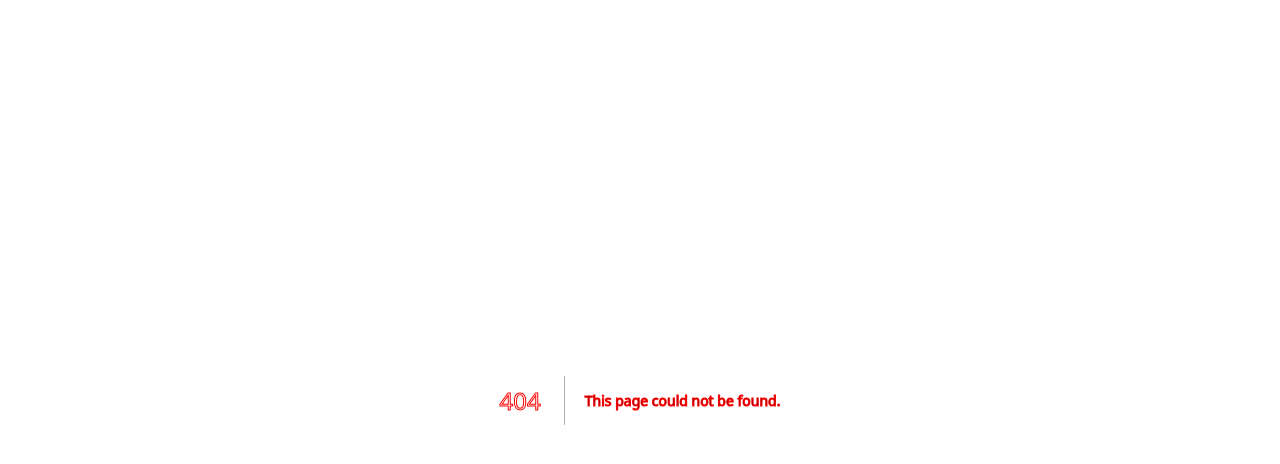
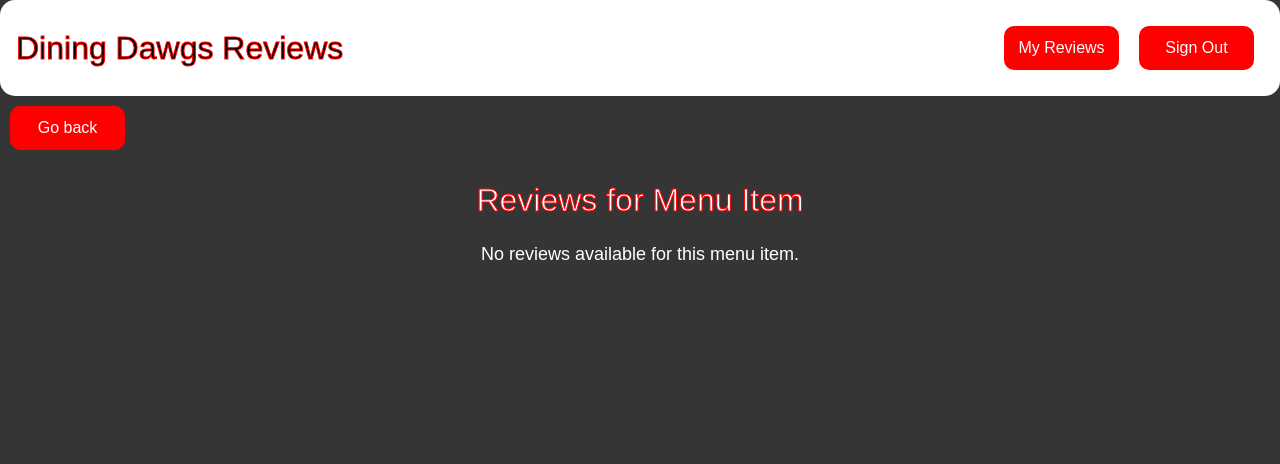
Before and after one commit to RTN4596/DiningDawgs, a Next.js app in the folder diningdawgsproject/: page /view-reviews in a window 1280 px wide. Before the commit this address had no page. Shown: the top 464 px of the page. Built offline with nearby package versions, Linux system fonts and the light colour scheme.

Commit message:
fixed package.json and made the view-review page along with some card changes

```diff
--- a/diningdawgsproject/src/app/components/Card.tsx
+++ b/diningdawgsproject/src/app/components/Card.tsx
@@ -1,7 +1,7 @@
 import React from 'react';
 import styles from "./Card.module.css";
 import MenuItemButton from './MenuItemButton';
-import style from './Button.module.css';
+import ViewReviewsButton from './ViewReviewsButton';
 
 interface CardProps {
     title: string;
@@ -15,9 +15,9 @@ const Card: React.FC<CardProps> = ({title, image}) => {
         <div className={styles.Card}>
             <h3 className="card-title">{title}</h3>
             <img src={image} alt="" className="card-image" style={{ width: '200px', height: '200px' }} />
-        <div className='flex flex-col'>
+        <div className='flex flex-col space-y-12'>
             <MenuItemButton />
-            <button>View Reviews</button>
+            <ViewReviewsButton menuItem={title}/>
         </div>
         </div>
         </div>
--- /dev/null
+++ b/diningdawgsproject/src/app/components/ViewReviewsButton.tsx
@@ -0,0 +1,27 @@
+import React from 'react';
+import { useRouter } from 'next/navigation';
+import styles from './button.module.css';
+import { useSearchParams } from 'next/navigation';
+
+interface MenuItemButtonProps {
+    menuItem: string;
+}
+
+export default function ViewReviewsButton({ menuItem }: MenuItemButtonProps) {
+    const router = useRouter();
+    const searchParams = useSearchParams();
+    const diningHall = searchParams.get("diningHall") || "default";
+
+    const handleClick = () => {
+        console.log(diningHall);
+        console.log('/view-reviews');
+
+        router.push('/view-reviews' + `?diningHall=${diningHall}&menuItemId=${menuItem}`);
+    };
+
+    return (
+        <button className={styles.button} onClick={handleClick}>
+            View Reviews
+        </button>
+    );
+};
--- /dev/null
+++ b/diningdawgsproject/src/app/view-reviews/page.tsx
@@ -0,0 +1,53 @@
+"use client";
+
+import { useEffect, useState } from "react";
+import { useSearchParams } from "next/navigation";
+import NavbarSignedIn from "../components/NavbarSignedIn";
+import BackButton from "../components/BackButton";
+
+interface Review {
+    id: number;
+    menuItemId: number;
+    rating: number;
+    comment: string;
+}
+
+const ViewReviewsPage = () => {
+    const searchParams = useSearchParams();
+    const menuItemId = searchParams.get("menuItemId");
+    const [reviews, setReviews] = useState<Review[]>([]);
+
+    useEffect(() => {
+        if (menuItemId) {
+            // Fetch reviews for the given menuItemId
+            fetch(`/api/reviews?menuItemId=${menuItemId}`)
+                .then((response) => response.json())
+                .then((data) => setReviews(data))
+                .catch((error) => console.error("Error fetching reviews:", error));
+        }
+    }, [menuItemId]);
+
+    console.log(menuItemId);
+
+    return (
+        <div>
+            <NavbarSignedIn />
+            <BackButton />
+            <h1 className="flex justify-center p-4">Reviews for Menu Item {menuItemId}</h1>
+            {reviews.length > 0 ? (
+                <ul>
+                    {reviews.map((review) => (
+                        <li key={review.id} className="">
+                            <p>Rating: {review.rating}</p>
+                            <p>Comment: {review.comment}</p>
+                        </li>
+                    ))}
+                </ul>
+            ) : (
+                <h3 className="flex justify-center text-white text-lg">No reviews available for this menu item.</h3>
+            )}
+        </div>
+    );
+};
+
+export default ViewReviewsPage;
```
Also changed, not shown: diningdawgsproject/package.json (+6 -2 lines), 1 other file (tests, documents, lock files or other folders).
